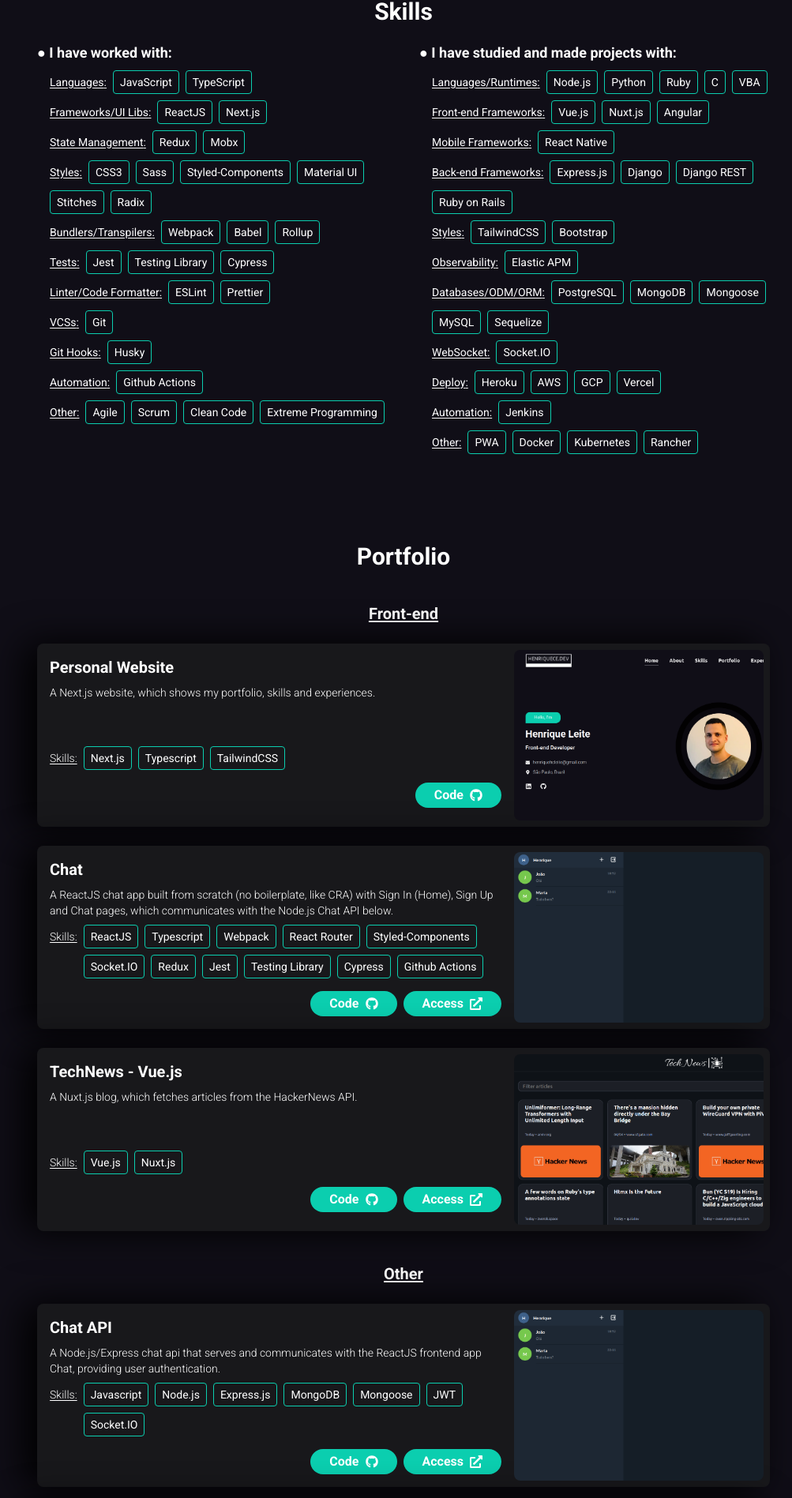
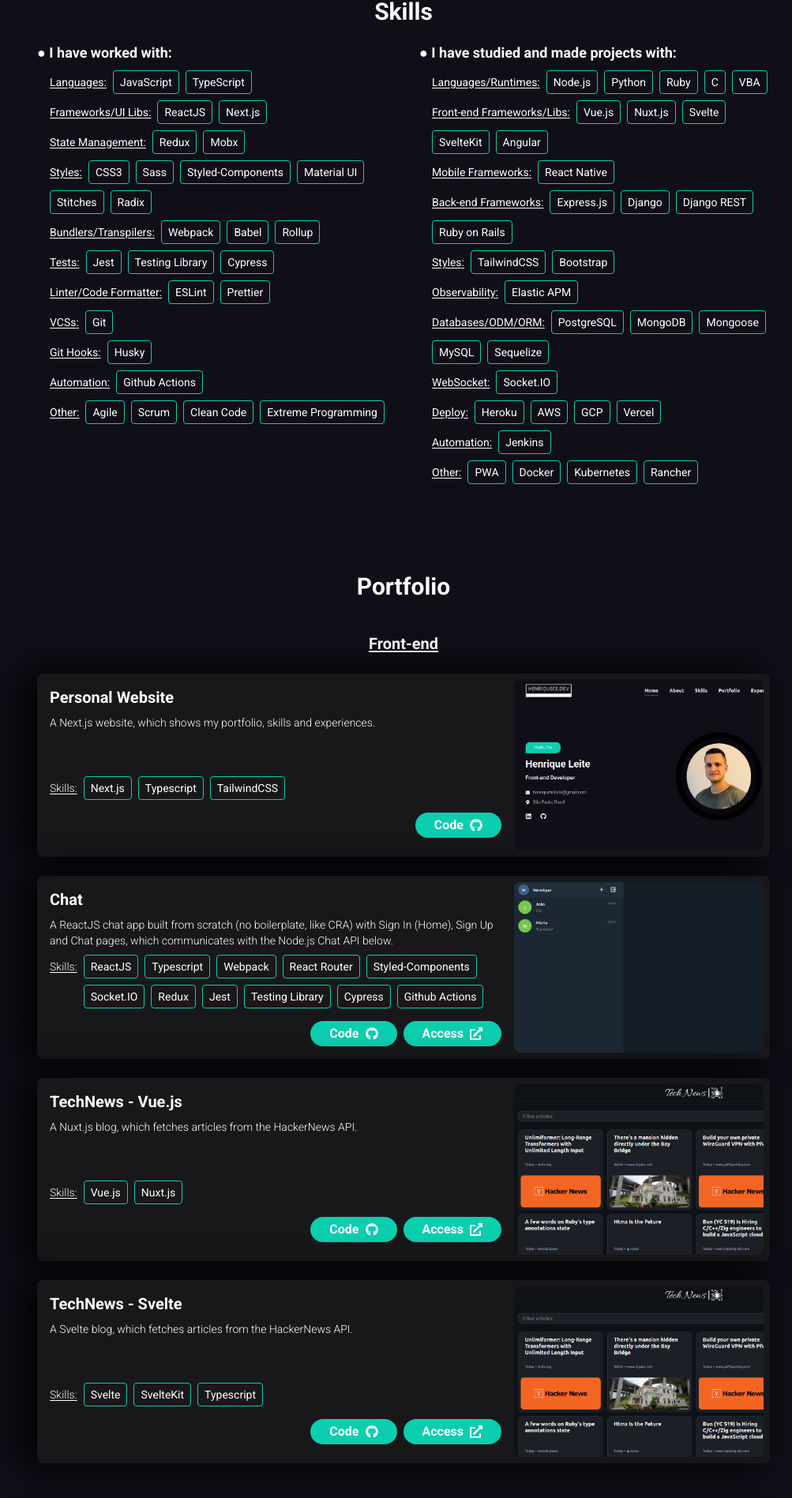
Before and after one commit to henriquece/personal-website, a Next.js app: page / in a window 1280 px wide. Shown: the part 973-2870 px from the top of the page at 79% size, without its empty margins (129-1132 px from the left). Built offline with nearby package versions, Linux system fonts and the light colour scheme.

Commit message:
feat: add Svelte skill and project

```diff
--- a/src/components/Home/Portfolio/index.tsx
+++ b/src/components/Home/Portfolio/index.tsx
@@ -3,7 +3,7 @@ import { SectionContainer } from '@/components/commons/SectionContainer'
 import { SectionTitle } from '@/components/commons/SectionTitle'
 import personalWebsiteImg from '../../../../public/project-personal-website.png'
 import chatImg from '../../../../public/project-chat.png'
-import technewsVuejsImg from '../../../../public/project-technews-vuejs.png'
+import technewsImg from '../../../../public/project-technews.png'
 import chatMobileImg from '../../../../public/project-chat-mobile.png'
 import { SkillChip } from '@/components/commons/SkillChip'
 import { Button } from '@/components/commons/Button'
@@ -47,9 +47,18 @@ const frontendProjects = {
       description:
         'A Nuxt.js blog, which fetches articles from the HackerNews API.',
       skills: ['Vue.js', 'Nuxt.js'],
-      image: technewsVuejsImg,
+      image: technewsImg,
       href: 'https://technews-vuejs.vercel.app',
       githubHref: 'https://github.com/henriquece/technews-vuejs'
+    },
+    {
+      title: 'TechNews - Svelte',
+      description:
+        'A Svelte blog, which fetches articles from the HackerNews API.',
+      skills: ['Svelte', 'SvelteKit', 'Typescript'],
+      image: technewsImg,
+      href: 'https://technews-svelte.vercel.app',
+      githubHref: 'https://github.com/henriquece/technews-svelte'
     }
   ]
 }
--- a/src/components/Home/Skills/index.tsx
+++ b/src/components/Home/Skills/index.tsx
@@ -60,8 +60,8 @@ const skillGroups: SkillGroup[] = [
         items: ['Node.js', 'Python', 'Ruby', 'C', 'VBA']
       },
       {
-        title: 'Front-end Frameworks',
-        items: ['Vue.js', 'Nuxt.js', 'Angular']
+        title: 'Front-end Frameworks/Libs',
+        items: ['Vue.js', 'Nuxt.js', 'Svelte', 'SvelteKit', 'Angular']
       },
       { title: 'Mobile Frameworks', items: ['React Native'] },
       {
```
Also changed, not shown: public/project-technews.png (renamed from public/project-technews-vuejs.png).
